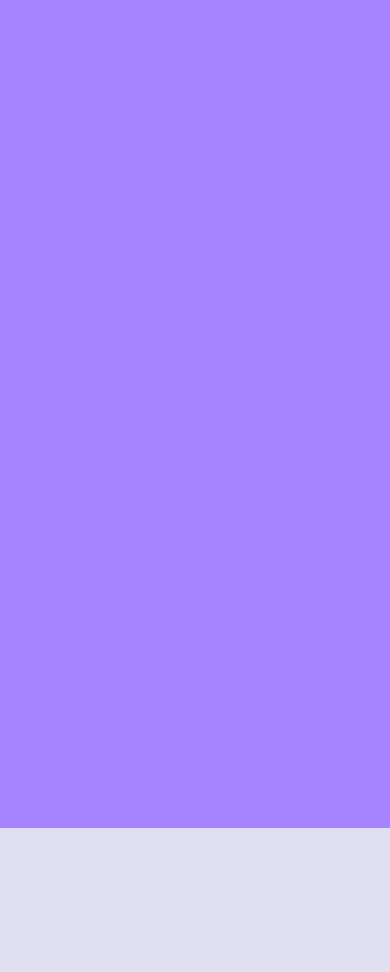
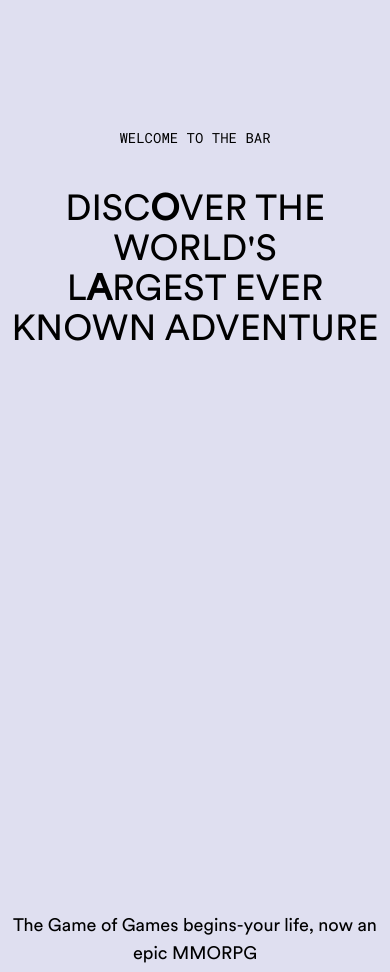
Before and after one commit to hs150/GameLook, a React (Vite) app: page / in a window 390 px wide. Shown: the part 860-1832 px from the top of the page. Before the commit the page ends 1688 px from the top, so only its background shows below. Built offline with nearby package versions, Linux system fonts and the light colour scheme.

Commit message:
About Page

```diff
--- a/src/App.jsx
+++ b/src/App.jsx
@@ -1,13 +1,13 @@
 import React from 'react'
 import Hero from './components/Hero'
+import About from './components/About'
 
 const App = () => {
   return (
     <main className="relative min-h-screen w-screen overflow-x-hidden">
       <Hero />
 
-      <section className="z-0 min-h-screen  bg-violet-400" />
-
+      <About />
     </main>
   )
 }
--- /dev/null
+++ b/src/components/About.jsx
@@ -0,0 +1,31 @@
+import React from 'react'
+
+const About = () => {
+  return (
+    <div id="about" className="min-h-screen w-screen">
+        <div className="relative mb-8 mt-36 flex flex-col items-center gap-5">
+            <h2 className="font-general text-sm uppercase md:text-[10px]">
+                Welcome to The bar
+            </h2>
+
+            <div className="mt-5 text-center text-4xl uppercase leadinf-[0.8] md:text-[6rem]">
+                Disc<b>o</b>ver the world's <br />l<b>a</b>rgest ever known adventure
+            </div>
+
+            <div className="about-subtext">
+                <p>
+                    The Game of Games begins-your life, now an epic MMORPG
+                </p>
+                <p>
+                    Zentry unites every player from countless games and platforms
+                </p>
+            </div>
+        </div>
+
+
+
+    </div>
+  )
+}
+
+export default About
--- a/src/components/Hero.jsx
+++ b/src/components/Hero.jsx
@@ -7,6 +7,10 @@ import { gsap } from 'gsap';
 import { ScrollTrigger } from "gsap/ScrollTrigger";
 
 
+
+gsap.registerPlugin(ScrollTrigger);
+
+
 const Hero = () => {
 
     const [currentIndex , setCurrentIndex] = useState(1);
@@ -14,7 +18,7 @@ const Hero = () => {
     const [isLoading, setIsLoading] = useState(true);
     const[loadedVideos, setLoadedVideos] = useState(0);
 
-    const totalVideos = 3;
+    const totalVideos = 4;
     const nextVideoRef = useRef(null);
 
     const handleVideoLoad = () => {
@@ -108,7 +112,7 @@ const upcomingVideoIndex = (currentIndex  % totalVideos) + 1;
                            muted
                            id="current-video"
                            className="size-64 origin-center scale-150 object-cover object-center"
-                           onLoadedDate = {handleVideoLoad}
+                           onLoadedData = {handleVideoLoad}
                         />
                     </div>
                 </div>
```
